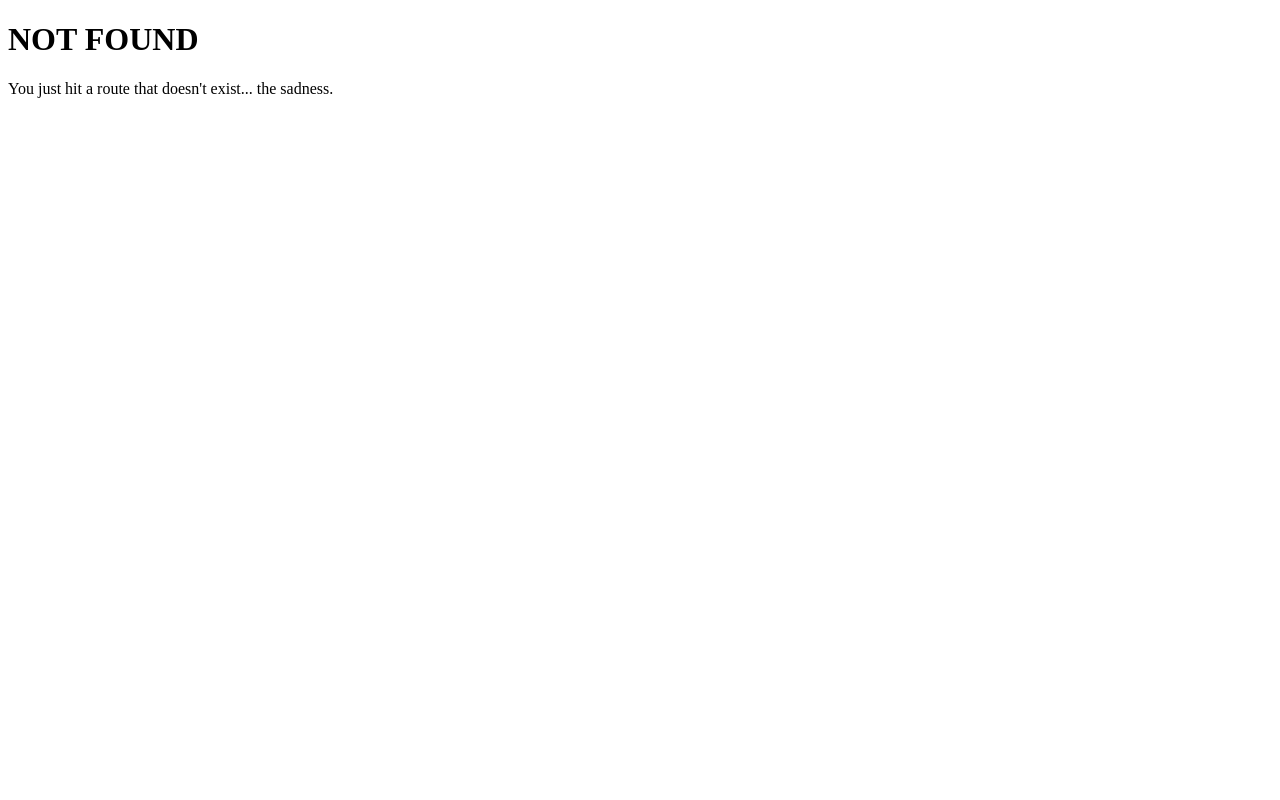
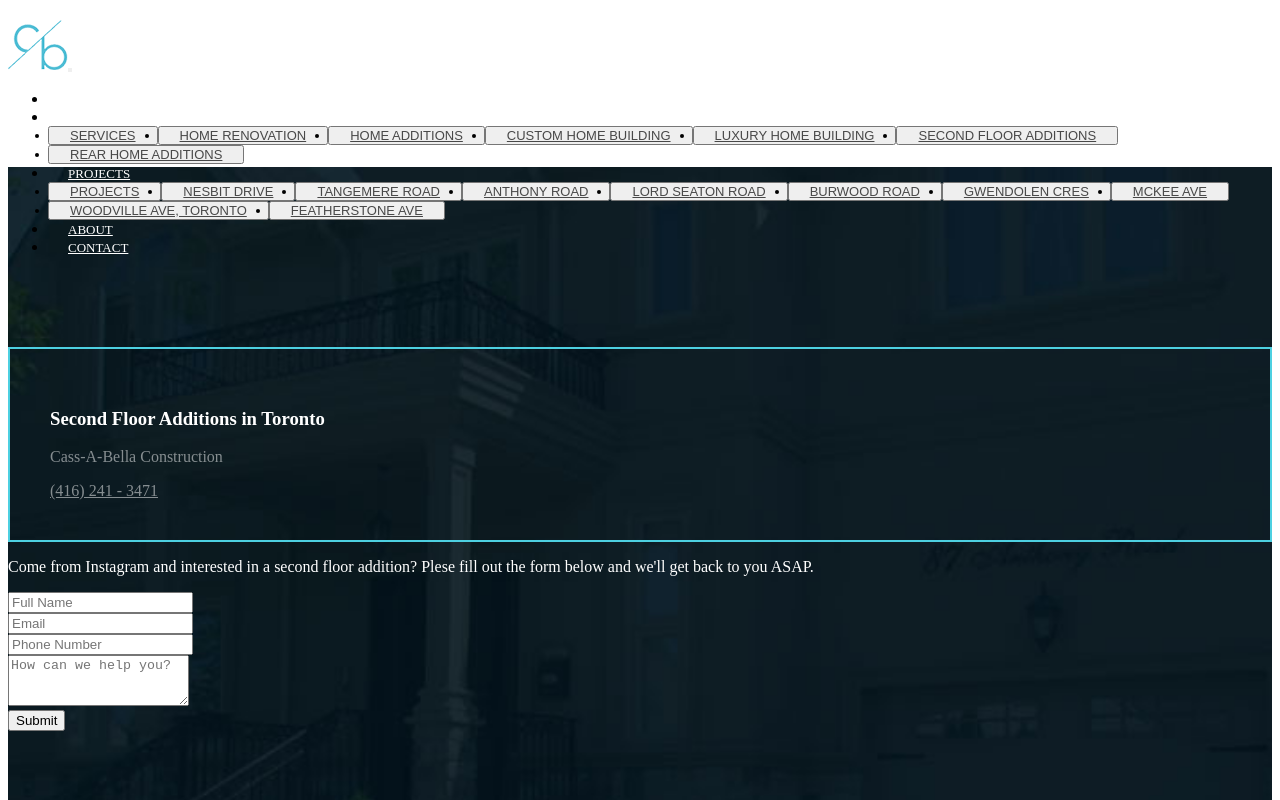
Before and after one commit to jd-fillmore/cassabella, a Gatsby site: page /ig-landing in a window 1280 px wide. Before the commit this address had no page. Shown: the top 800 px of the page. Built offline with nearby package versions, Linux system fonts and the light colour scheme; Gatsby itself is replaced by a stand-in of ours.

Commit message:
ig landing page

```diff
--- a/src/components/inner/hero/inner-hero.scss
+++ b/src/components/inner/hero/inner-hero.scss
@@ -26,4 +26,12 @@
       text-decoration: none;
     }
   }
+  p {
+    &.ig {
+      color: $white;
+      @include bp-tablet-sm {
+        margin-top: 20px;
+      }
+    }
+  }
 }
--- /dev/null
+++ b/src/components/inner/hero/innerHeroIG.js
@@ -0,0 +1,91 @@
+import React from "react"
+import InnerHeroBox from "../hero/innerHeroBox"
+import { Container, Row, Col } from "reactstrap"
+
+import "../hero/inner-hero.scss"
+
+const InnerHeroIG = props => {
+  return (
+    <div>
+      <section id="inner-hero" className="ig-hero">
+        <Container>
+          <Row className="text-center">
+            <Col lg="6">
+              <InnerHeroBox title={props.title} />
+            </Col>
+            <Col lg="6">
+              <p className="ig">
+                Come from Instagram and interested in a second floor addition?
+                Plese fill out the form below and we'll get back to you ASAP.
+              </p>
+              <form
+                name="contact"
+                method="post"
+                data-netlify="true"
+                data-netlify-honeypot="bot-field"
+              >
+                <div class="form-group">
+                  <input
+                    name="name"
+                    aria-label="name"
+                    type="name"
+                    class="form-control"
+                    id="Name"
+                    aria-describedby="namehelp"
+                    placeholder="Full Name"
+                    required
+                  />
+                </div>
+                <div class="form-group">
+                  <input
+                    name="email"
+                    aria-label="email"
+                    type="email"
+                    class="form-control"
+                    id="Email"
+                    placeholder="Email"
+                    required
+                  />
+                </div>
+                <div class="form-group">
+                  <input
+                    name="phone"
+                    aria-label="phone"
+                    type="tel"
+                    class="form-control"
+                    id="Phone"
+                    placeholder="Phone Number"
+                    required
+                  />
+                </div>
+                <div class="form-group">
+                  <textarea
+                    name="message"
+                    aria-label="message"
+                    class="form-control"
+                    id="Message"
+                    rows="3"
+                    placeholder="How can we help you?"
+                    required
+                  ></textarea>
+                </div>
+                <button type="submit" aria-label="button">
+                  Submit
+                </button>
+                <input type="hidden" name="bot-field" aria-label="bot-field" />
+                <input
+                  type="hidden"
+                  name="form-name"
+                  aria-label="form-name"
+                  value="contact"
+                />
+              </form>
+            </Col>
+          </Row>
+        </Container>
+      </section>
+    </div>
+  )
+}
+
+export default InnerHeroIG
--- /dev/null
+++ b/src/pages/ig-landing.js
@@ -0,0 +1,54 @@
+import React from "react"
+
+import "../components/seo-pages.scss"
+import imageTeam from "../images/about/team.jpg"
+
+import Layout from "../components/layout"
+import SEO from "../components/seo"
+import Nav from "../components/nav/nav"
+import Footer from "../components/footer/footer"
+import InnerHeroIG from "../components/inner/hero/innerHeroIG"
+import mainImage from "../images/second-floor-additions-east-york-mississauga-toronto.jpg"
+import CallOut from "../components/callOut/callOut"
+import SectionThree from "../components/about/sectionThree/sectionThree"
+import Testimonial from "../components/seo/testimonial"
+import CTA from "../components/seo/cta.js"
+
+const SecondFloorAdditionsEastYork = () => (
+  <Layout>
+    <SEO
+      title="Second Floor Additions in Toronto"
+      description="Best second floor additions in Toronto. Tons of projects under our belt. Contact us for your questions and inquiries today."
+    />
+    <Nav />
+    <InnerHeroIG title="Second Floor Additions in Toronto" />
+    <section id="main-content" class="seo-page">
+      <img src={mainImage} alt="ig landing" />
+
+      <Testimonial
+        text="Really great experience with Cass-a-Bella construction. My second floor addition was done on time and on budget."
+        author="Chad Waterman"
+      />
+
+      {/* Meet The Team */}
+      <div className="meet-team">
+        <CallOut
+          text="Meet The Team"
+          subText="Charles Sciberras & Fernando Duarte"
+          image={imageTeam}
+          alt="hi"
+        />
+      </div>
+
+      {/* Guarentee*/}
+      <div className="meet-team">
+        <SectionThree />
+      </div>
+    </section>
+    {/* CTA */}
+    <CTA title="Need a second floor addition done?" />
+    <Footer />
+  </Layout>
+)
+
+export default SecondFloorAdditionsEastYork
--- a/src/pages/infused.js
+++ b/src/pages/infused.js
@@ -1,5 +1,4 @@
 import React from "react"
-import { Link } from "gatsby"
 import { Container, Row, Col } from "reactstrap"
 import Layout from "../components/layout"
 import SEO from "../components/seo"
```
Also changed, not shown: src/pages/second-floor-additions.js (+53 -27 lines).
